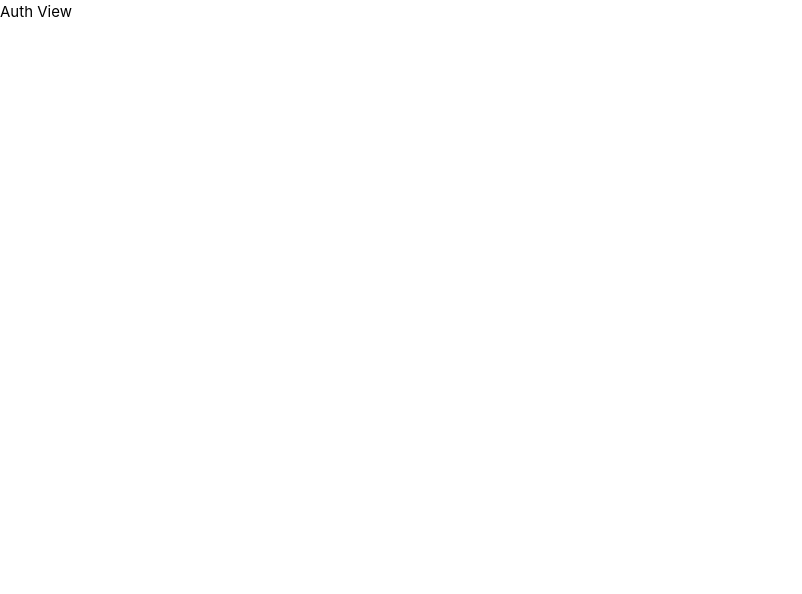
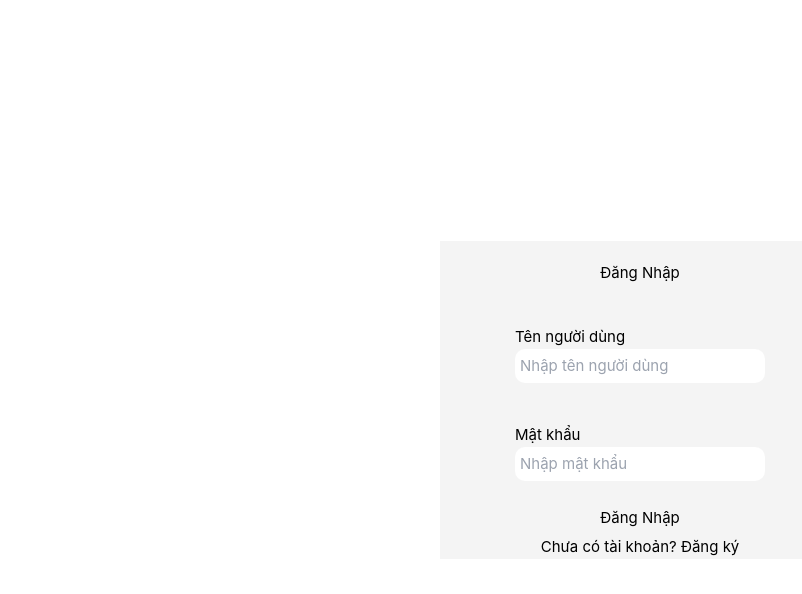
Before and after one commit to vantaihd/demo, a Vue app: page /auth/login in a window 1280 px wide. Shown: the top 594 px of the page, without its empty margins (0-802 px from the left). Built offline with nearby package versions, Linux system fonts and the light colour scheme.

Commit message:
làm form login register

```diff
--- a/src/views/AuthView.vue
+++ b/src/views/AuthView.vue
@@ -1,16 +1,157 @@
 <template>
-  <div class="container">Auth View</div>
+  <div class="container">
+    <div v-if="!registerActive" class="card login">
+      <form class="form" @submit.prevent="doLogin">
+        <div class="title">
+          <h1>Đăng Nhập</h1>
+        </div>
+        <div class="inputgroup title">
+          <label>Tên người dùng</label>
+          <input v-model="userNameLogin" placeholder="Nhập tên người dùng" />
+          <span v-if="err1">Vui lòng nhập tên người dùng</span>
+        </div>
+        <div class="inputgroup title">
+          <label>Mật khẩu</label>
+          <input v-model="passWordLogin" placeholder="Nhập mật khẩu" />
+          <span v-if="err2">Vui lòng nhập mật khẩu</span>
+        </div>
+        <div class="action">
+          <button type="submit">Đăng Nhập</button>
+        </div>
+        <div>
+          <p>
+            Chưa có tài khoản?
+            <a href="#" @click="registerActive = !registerActive, emptyFields = false">Đăng ký</a>
+          </p>
+        </div>
+      </form>
+    </div>
+    <div v-else class="card register">
+      <form class="form" @submit.prevent="doRegister">
+        <div class="title">
+          <h1>Đăng Ký</h1>
+        </div>
+        <div class="inputgroup title">
+          <label>Tên người dùng</label>
+          <input v-model="userNameReg" placeholder="Nhập tên người dùng" />
+          <span v-if="errReg1">Vui lòng nhập tên người dùng</span>
+        </div>
+        <div class="inputgroup title">
+          <label>Mật khẩu</label>
+          <input v-model="passWordReg" placeholder="Nhập mật khẩu" />
+          <span v-if="errReg2">Vui lòng nhập mật khẩu</span>
+          <label>Nhập lại mật khẩu</label>
+          <input v-model="confirmPassWordReg" placeholder="Nhập lại mật khẩu" />
+          <span v-if="errReg3">Mật khẩu không khớp</span>
+        </div>
+        <div class="action">
+          <button type="submit">Đăng Ký</button>
+        </div>
+        <div>
+          <p>
+            Đã có tài khoản?
+            <a href="#" @click="registerActive = !registerActive, emptyFields = false">Đăng nhập</a>
+          </p>
+        </div>
+      </form>
+    </div>
+  </div>
 </template>
 
 <script>
+
 export default {
   name: "AuthView",
   components: {},
   data() {
-    return {};
+    return {
+      registerActive: false,
+      userNameLogin: "",
+      passWordLogin: "",
+      userNameReg: "",
+      passWordReg: "",
+      confirmPassWordRegReg: "",
+      err1: false,
+      err2: false,
+      errReg1: false,
+      errReg2: false,
+      errReg3: false,
+    };
   },
-  methods: {},
+  methods: {
+    doLogin() {
+      //console.log(this.userName, this.passWord)
+      if (!this.userNameLogin) {
+        this.err1 = true;
+      } else {
+        this.err1 = false;
+      }
+      if (!this.passWordLogin) {
+        this.err2 = true;
+      } else {
+        this.err2 = false;
+      }
+      if (!this.userNameLogin && !this.passWordLogin) {
+        //
+      }
+    },
+    doRegister() {
+      //console.log(this.userName, this.passWord)
+      if (!this.userNameReg) {
+        this.errReg1 = true;
+      } else {
+        this.errReg1 = false;
+      }
+      if (!this.passWordReg) {
+        this.errReg2 = true;
+      } else {
+        this.errReg2 = false;
+      }
+      if (this.passWordReg !== this.confirmPassWordReg) {
+        this.errReg3 = true;
+      } else {
+        this.errReg3 = false;
+      }
+    }
+  },
 };
 </script>
 
-<style scoped></style>
+<style scoped>
+.container {
+  width: 100%;
+  height: 100vh;
+  display: flex;
+  justify-content: center;
+  align-items: center;
+}
+
+.form {
+  width: 400px;
+  height: 70%;
+  background-color: #F4F4F4;
+  display: flex;
+  align-items: center;
+  flex-direction: column;
+}
+
+.title {
+  margin: 20px 0;
+}
+
+.inputgroup {
+  display: flex;
+  align-items: flex-start;
+  flex-direction: column;
+}
+
+input {
+  padding: 5px;
+  border-radius: 10px;
+}
+
+button {
+  padding: 5px;
+  border-radius: 10px;
+}
+</style>
```
Also changed, not shown: 1 other file (tests, documents, lock files or other folders).
